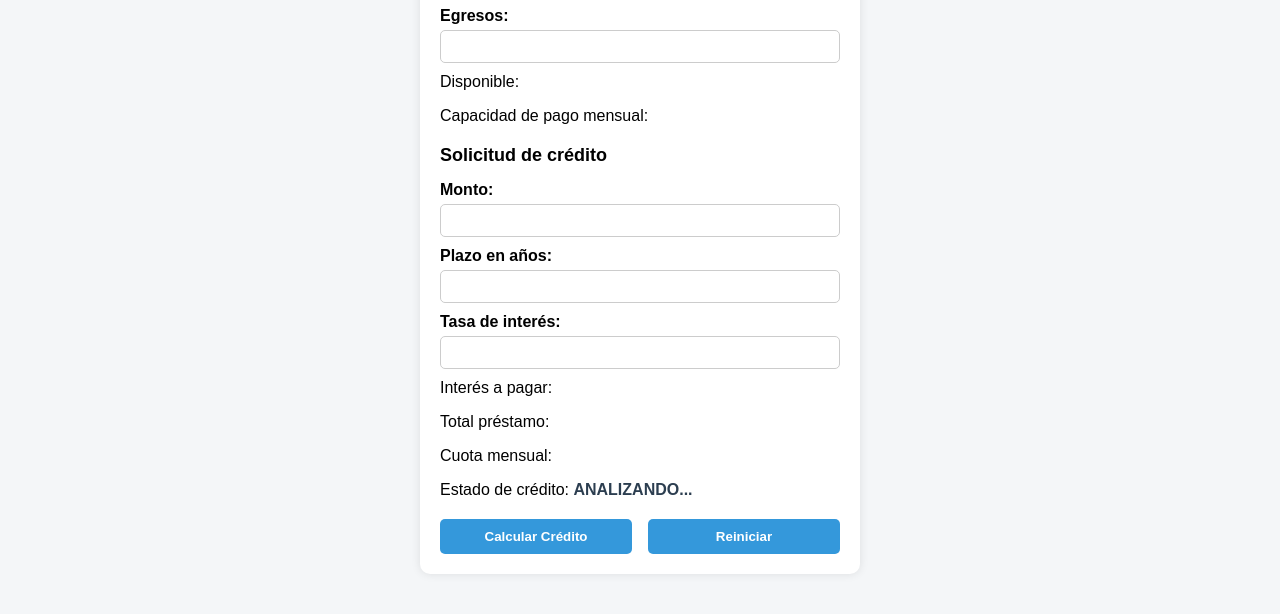
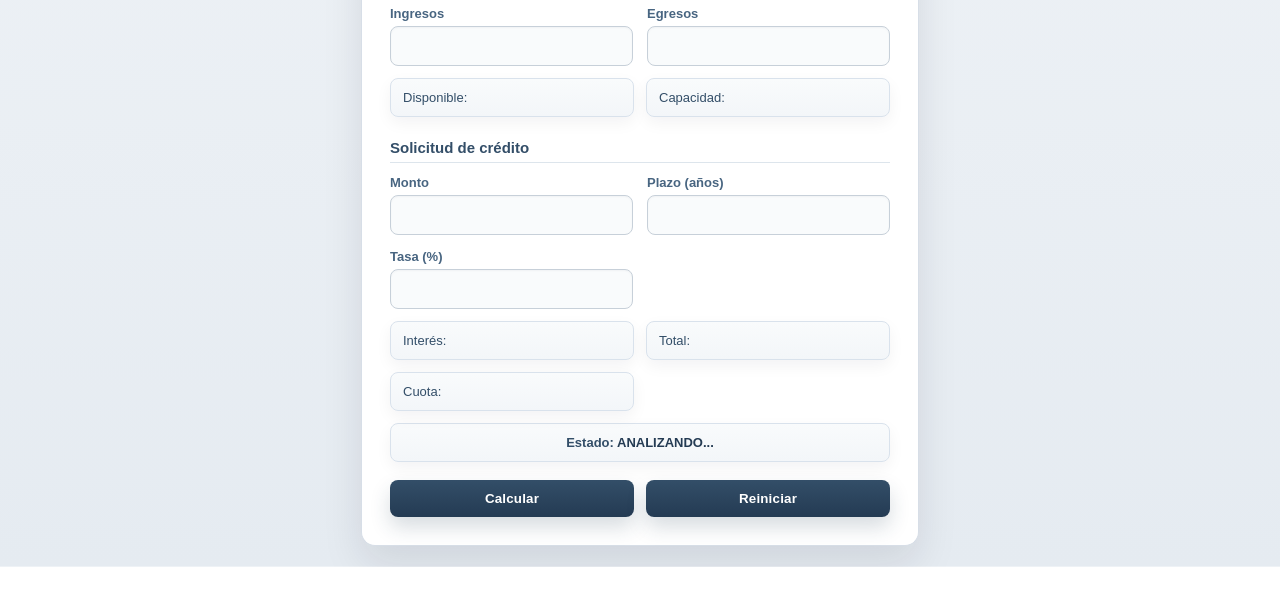
Before and after one commit to santo1616/simulador, a plain HTML site: page simulador.html in a window 1280 px wide. Shown: the part 233-847 px from the top of the page. After the commit the page ends 800 px from the top, so only its background shows below. Drawn offline with Linux system fonts and the light colour scheme.

Commit message:
Mejorado visual con IA y subido prompts

```diff
--- a/simulador.css
+++ b/simulador.css
@@ -1,70 +1,155 @@
 body {
     font-family: Arial, sans-serif;
-    background-color: #f4f6f8;
+    background: linear-gradient(180deg, #eef2f6 0%, #e5ebf1 100%);
     margin: 0;
-    padding: 0;
+    padding: 20px;
+    color: #1f2933;
 }
 
 .container {
-    width: 400px;
-    margin: 40px auto;
-    padding: 20px;
-    background-color: white;
-    border-radius: 10px;
-    box-shadow: 0 0 10px rgba(0,0,0,0.1);
+    max-width: 500px;
+    margin: auto;
+    background: #ffffff;
+    padding: 28px;
+    border-radius: 14px;
+    box-shadow: 0 18px 40px rgba(15, 23, 42, 0.10);
+    border: 1px solid #d7dee7;
+    border-top: 5px solid #2f4858;
+}
+
+.header {
+    text-align: center;
+    margin-bottom: 18px;
+}
+
+.logo {
+    width: 120px;
+    margin-bottom: 8px;
 }
 
 h1 {
-    text-align: center;
-    margin-bottom: 20px;
+    margin: 0;
+    font-size: 22px;
+    color: #243b53;
+    letter-spacing: 0.3px;
 }
 
 h2 {
-    margin-top: 20px;
-    font-size: 18px;
+    font-size: 15px;
+    color: #334e68;
+    margin-top: 22px;
+    margin-bottom: 12px;
+    padding-bottom: 6px;
+    border-bottom: 1px solid #dde5ec;
+}
+
+.form-grid {
+    display: grid;
+    grid-template-columns: 1fr 1fr;
+    gap: 14px;
 }
 
 label {
+    font-size: 13px;
+    font-weight: bold;
+    color: #486581;
     display: block;
-    margin-top: 10px;
-    font-weight: bold;
+    margin-bottom: 5px;
 }
 
 input {
     width: 100%;
-    padding: 8px;
-    margin-top: 5px;
-    border-radius: 5px;
-    border: 1px solid #ccc;
+    padding: 11px 12px;
+    border-radius: 8px;
+    border: 1px solid #c7d0d9;
+    background: #f9fbfc;
     box-sizing: border-box;
+    font-size: 14px;
+    color: #1f2933;
+    box-shadow: inset 0 1px 2px rgba(15, 23, 42, 0.04);
+    transition: all 0.2s ease;
+}
+
+input:focus {
+    outline: none;
+    border-color: #52606d;
+    background: #ffffff;
+    box-shadow: 0 0 0 3px rgba(82, 96, 109, 0.12);
+}
+
+.result-grid {
+    display: grid;
+    grid-template-columns: 1fr 1fr;
+    gap: 12px;
+    margin-top: 12px;
 }
 
 p {
-    margin-top: 10px;
+    background: linear-gradient(180deg, #f9fbfc 0%, #f3f6f9 100%);
+    padding: 11px 12px;
+    border-radius: 8px;
+    font-size: 13px;
+    margin: 0;
+    border: 1px solid #d9e2ec;
+    box-shadow: 0 6px 16px rgba(15, 23, 42, 0.05);
+    color: #334e68;
 }
 
 span {
     font-weight: bold;
-    color: #2c3e50;
+    color: #243b53;
+}
+
+.estado {
+    margin-top: 12px;
+    text-align: center;
+    font-weight: bold;
+    background: linear-gradient(180deg, #f9fbfc 0%, #f3f6f9 100%);
+    border: 1px solid #d9e2ec;
+    box-shadow: 0 6px 16px rgba(15, 23, 42, 0.05);
 }
 
 .buttons {
-    margin-top: 20px;
     display: flex;
-    justify-content: space-between;
+    gap: 12px;
+    margin-top: 18px;
 }
 
 button {
-    width: 48%;
-    padding: 10px;
+    flex: 1;
+    padding: 11px;
     border: none;
-    border-radius: 5px;
-    background-color: #3498db;
+    border-radius: 8px;
+    background: linear-gradient(180deg, #334e68 0%, #243b53 100%);
     color: white;
     font-weight: bold;
+    letter-spacing: 0.2px;
     cursor: pointer;
+    box-shadow: 0 10px 20px rgba(36, 59, 83, 0.18);
+    transition: all 0.2s ease;
 }
 
 button:hover {
-    background-color: #2980b9;
+    background: linear-gradient(180deg, #243b53 0%, #1f2933 100%);
+    transform: translateY(-1px);
 }
+
+button:active {
+    transform: translateY(0);
+}
+
+/* RESPONSIVE */
+@media (max-width: 600px) {
+    .form-grid,
+    .result-grid {
+        grid-template-columns: 1fr;
+    }
+
+    .container {
+        padding: 20px;
+    }
+
+    .buttons {
+        flex-direction: column;
+    }
+}
--- a/simulador.html
+++ b/simulador.html
@@ -6,44 +6,70 @@
     <meta name="viewport" content="width=device-width, initial-scale=1.0">
     <title>Simulador de Crédito</title>
     <link rel="stylesheet" href="simulador.css">
-
 </head>
 
 <body>
 
     <div class="container">
+
+        <div class="header">
+            <img src="logo.png" alt="Logo" class="logo">
             <h1>Simulador de Crédito</h1>
+        </div>
 
         <h2>Datos financieros</h2>
-        <label for="txtIngresos">Ingresos:</label>
+
+        <div class="form-grid">
+            <div>
+                <label for="txtIngresos">Ingresos</label>
                 <input type="text" id="txtIngresos">
+            </div>
 
-        <label for="txtEgresos">Egresos:</label>
+            <div>
+                <label for="txtEgresos">Egresos</label>
                 <input type="text" id="txtEgresos">
+            </div>
+        </div>
 
+        <div class="result-grid">
             <p>Disponible: <span id="spnDisponible"></span></p>
-        <p>Capacidad de pago mensual: <span id="spnCapacidadPago"></span></p>
+            <p>Capacidad: <span id="spnCapacidadPago"></span></p>
+        </div>
 
         <h2>Solicitud de crédito</h2>
-        <label for="txtMonto">Monto:</label>
+
+        <div class="form-grid">
+            <div>
+                <label for="txtMonto">Monto</label>
                 <input type="text" id="txtMonto">
+            </div>
 
-        <label for="txtPlazo">Plazo en años:</label>
+            <div>
+                <label for="txtPlazo">Plazo (años)</label>
                 <input type="text" id="txtPlazo">
+            </div>
 
-        <label for="txtTasaInteres">Tasa de interés:</label>
+            <div>
+                <label for="txtTasaInteres">Tasa (%)</label>
                 <input type="text" id="txtTasaInteres">
+            </div>
+        </div>
 
-        <p>Interés a pagar: <span id="spnInteresPagar"></span></p>
-        <p>Total préstamo: <span id="spnTotalPrestamo"></span></p>
-        <p>Cuota mensual: <span id="spnCuotaMensual"></span></p>
-        <p>Estado de crédito: <span id="spnEstadoCredito">ANALIZANDO...</span></p>
+        <div class="result-grid">
+            <p>Interés: <span id="spnInteresPagar"></span></p>
+            <p>Total: <span id="spnTotalPrestamo"></span></p>
+            <p>Cuota: <span id="spnCuotaMensual"></span></p>
+        </div>
+
+        <p class="estado">Estado: <span id="spnEstadoCredito">ANALIZANDO...</span></p>
 
         <div class="buttons">
-            <button id="btnCalcularCredito" onclick="calcular()">Calcular Crédito</button>
+            <button id="btnCalcularCredito" onclick="calcular()">Calcular</button>
             <button id="btnReiniciar">Reiniciar</button>
         </div>
+
     </div>
+
     <script src="funciones.js"></script>
     <script src="simulador.js"></script>
 </body>
```
Also changed, not shown: prompts.txt (added), 1 other file. Lines whose indentation alone changed are shown as unchanged.
